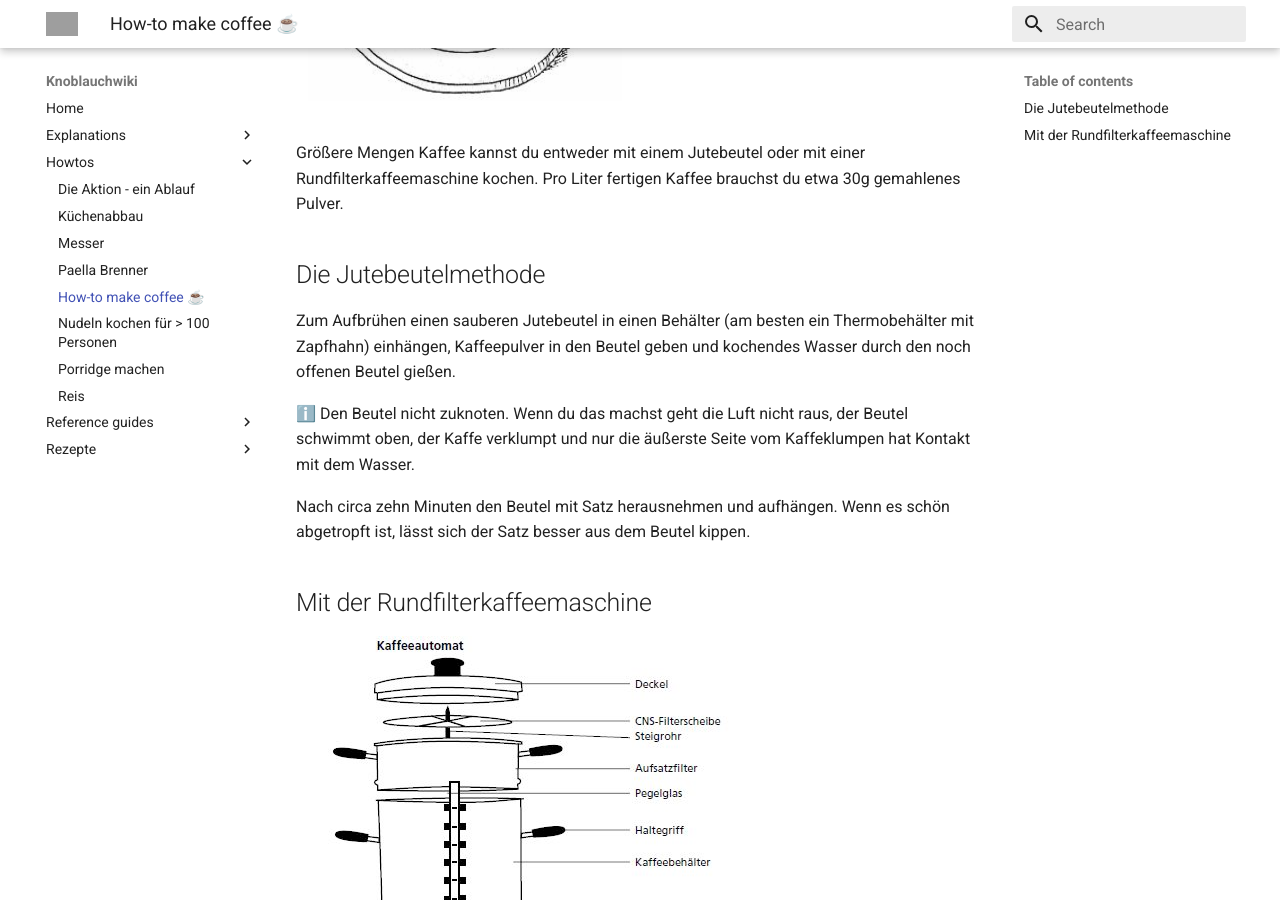
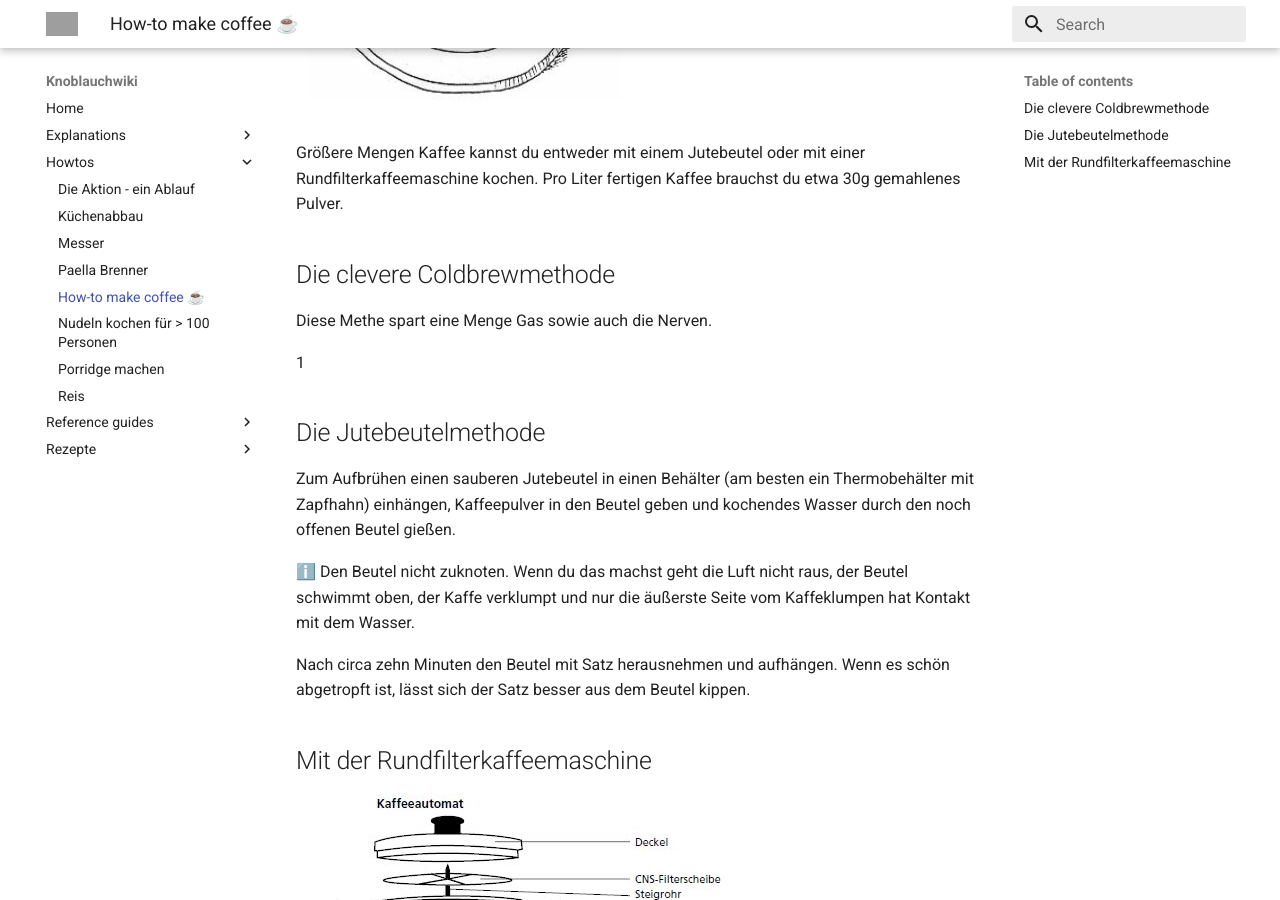
Before and after one commit to huml123/koblauchwiki, an MkDocs documentation site: the page built from wiki/howtos/coffee.md, in a window 1280 px wide and 900 px high, scrolled down 401 px. Built offline with MkDocs 1.6.1 and Material for MkDocs 9.7.7, drawn with Linux system fonts in a browser that asks for light colours; grey boxes are pictures that could not be loaded.

```diff
--- a/wiki/howtos/coffee.md
+++ b/wiki/howtos/coffee.md
@@ -4,6 +4,11 @@
 
 Größere Mengen Kaffee kannst du entweder mit einem Jutebeutel oder mit einer Rundfilterkaffeemaschine kochen. Pro Liter fertigen Kaffee brauchst du etwa 30g gemahlenes Pulver.
 
+
+## Die clevere Coldbrewmethode
+Diese Methe spart eine Menge Gas sowie auch die Nerven.
+
+1
 ## Die Jutebeutelmethode
 
 Zum Aufbrühen einen sauberen Jutebeutel in einen Behälter (am besten ein Thermobehälter mit Zapfhahn) einhängen,  Kaffeepulver in den Beutel geben und kochendes Wasser durch den noch offenen Beutel gießen.
```
Also changed, not shown: wiki/rezepte/Falafel.md (+31 -7 lines), Frittieren.md (added).
